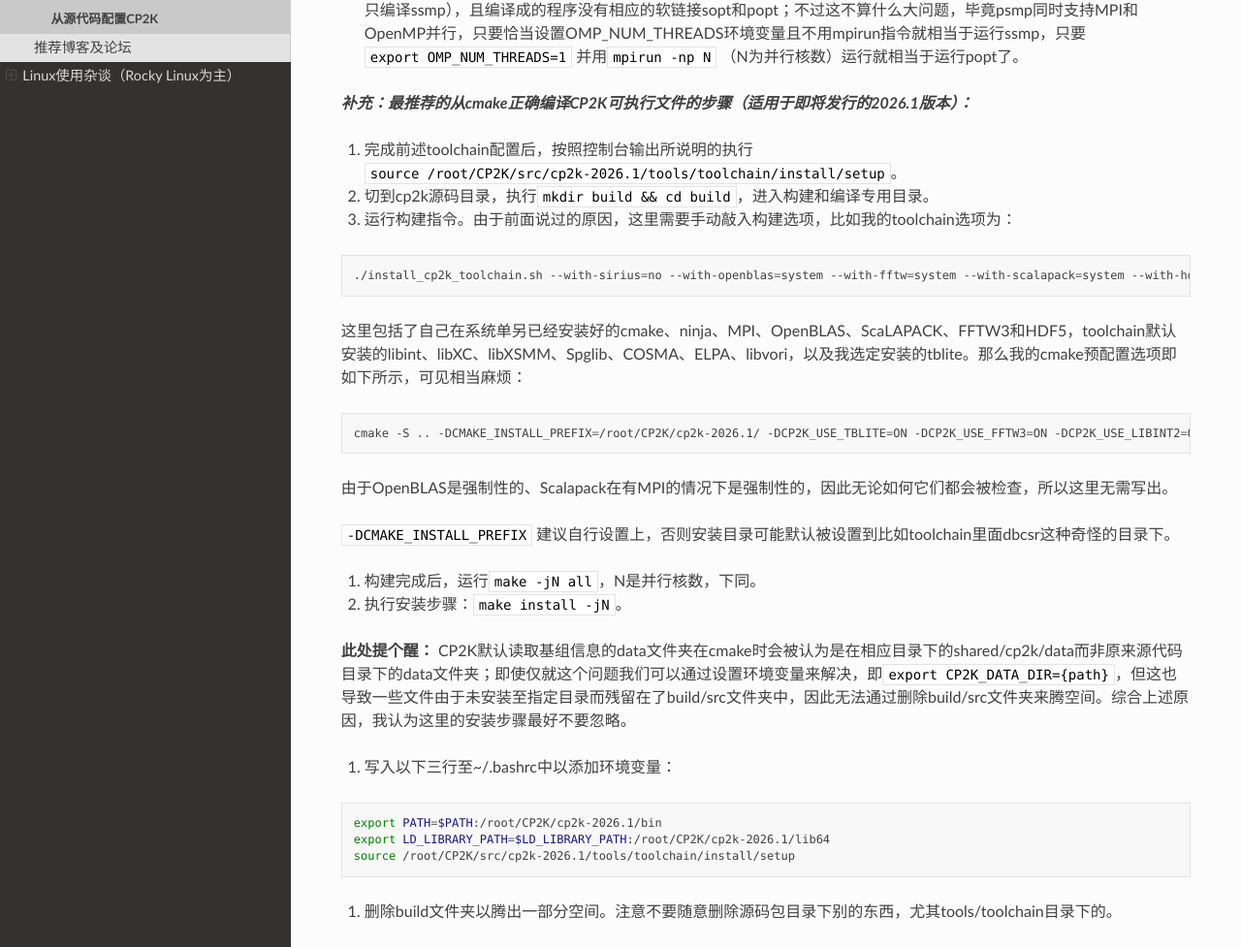
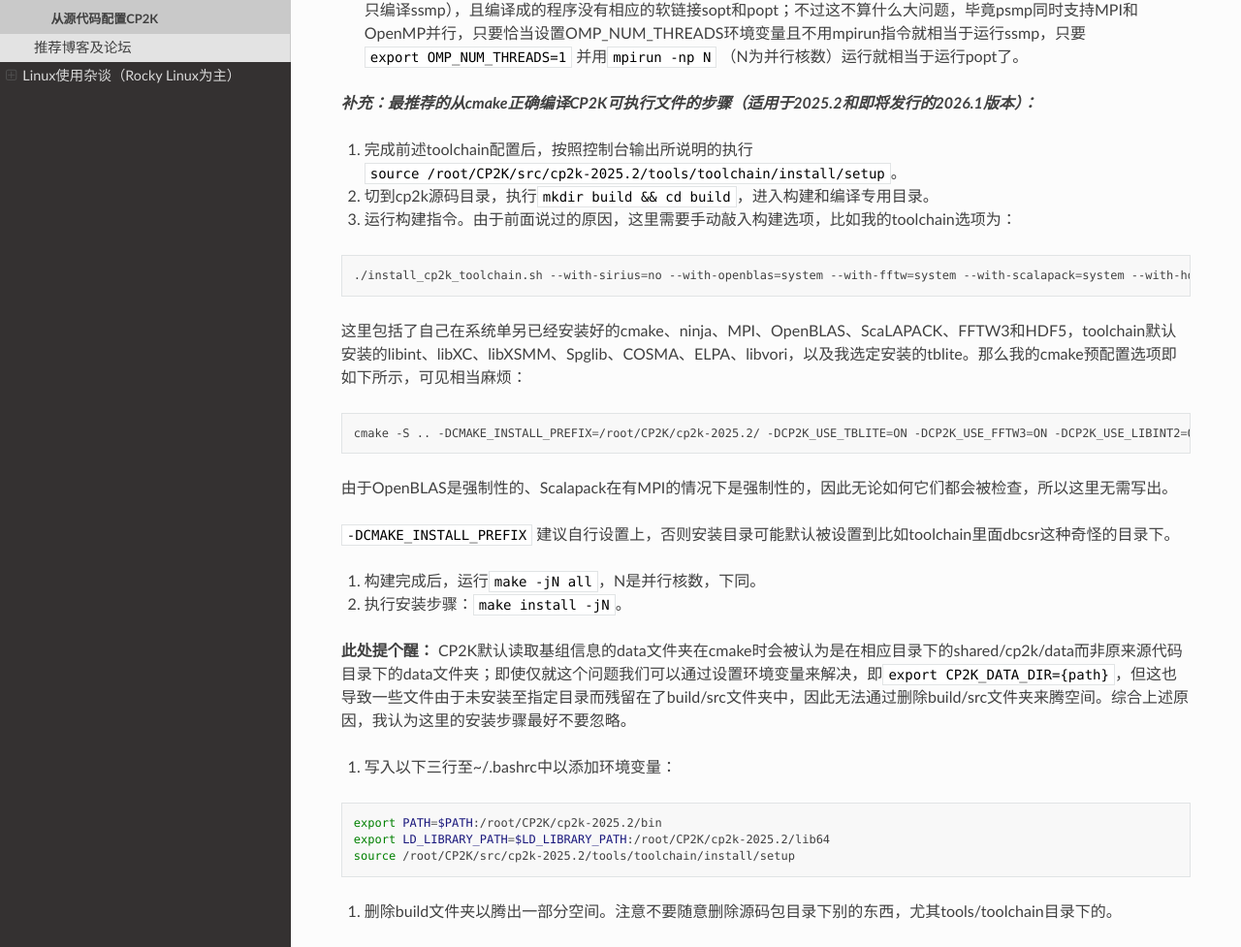
Before and after one commit to Growl1234/RTDProject, a Sphinx documentation site: the page built from source/applications/CP2K/installation.md, in a window 1280 px wide and 1400 px high, scrolled down 584 px. Shown: the part 353-1330 px from the top of the window at 97% size. Built offline with Sphinx 7.4.7 and the Read the Docs theme 3.1.0, drawn with Linux system fonts in a browser that asks for light colours.

Commit message:
Update installation.md

````diff
--- a/source/applications/CP2K/installation.md
+++ b/source/applications/CP2K/installation.md
@@ -18,9 +18,9 @@
 
 * **从版本2026.1开始，CP2K的编译将全面转为cmake，彻底放弃GNU Makefile和相应的arch文件集。** 我自己根据目前 *（2025-12-28 21:30）* 的CP2K开发版安装包尝试从cmake编译，有一个小问题，即toolchain尚未实现针对自定义的配置设计合适的cmake指令，因此只能自己根据CMakeLists.txt里面的选项逐个添加与既有toolchain配置相对应的到命令行中，比较麻烦。另外，凭说明信息建议的这一编译选项目前无法同时编译ssmp和psmp（检测出MPI就只编译psmp，否则只编译ssmp），且编译成的程序没有相应的软链接sopt和popt；不过这不算什么大问题，毕竟psmp同时支持MPI和OpenMP并行，只要恰当设置OMP_NUM_THREADS环境变量且不用mpirun指令就相当于运行ssmp，只要<code style="font-size: 14px;">export OMP_NUM_THREADS=1</code> 并用<code style="font-size: 14px;">mpirun -np N</code> （N为并行核数）运行就相当于运行popt了。
 
-***补充：最推荐的从cmake正确编译CP2K可执行文件的步骤（适用于即将发行的2026.1版本）：***
+***补充：最推荐的从cmake正确编译CP2K可执行文件的步骤（适用于2025.2和即将发行的2026.1版本）：***
 
-1. 完成前述toolchain配置后，按照控制台输出所说明的执行<code style="font-size: 14px;">source /root/CP2K/src/cp2k-2026.1/tools/toolchain/install/setup</code>。
+1. 完成前述toolchain配置后，按照控制台输出所说明的执行<code style="font-size: 14px;">source /root/CP2K/src/cp2k-2025.2/tools/toolchain/install/setup</code>。
 
 2. 切到cp2k源码目录，执行<code style="font-size: 14px;">mkdir build && cd build</code>，进入构建和编译专用目录。
 
@@ -33,7 +33,7 @@
 这里包括了自己在系统单另已经安装好的cmake、ninja、MPI、OpenBLAS、ScaLAPACK、FFTW3和HDF5，toolchain默认安装的libint、libXC、libXSMM、Spglib、COSMA、ELPA、libvori，以及我选定安装的tblite。那么我的cmake预配置选项即如下所示，可见相当麻烦：
 
 ```bash
-cmake -S .. -DCMAKE_INSTALL_PREFIX=/root/CP2K/cp2k-2026.1/ -DCP2K_USE_TBLITE=ON -DCP2K_USE_FFTW3=ON -DCP2K_USE_LIBINT2=ON -DCP2K_USE_LIBXC=ON -DCP2K_USE_MPI=ON -DCP2K_USE_SPGLIB=ON -DCP2K_USE_VORI=ON -DCP2K_USE_COSMA=ON -DCP2K_USE_ELPA=ON -DCP2K_USE_LIBXSMM=ON -DCP2K_USE_HDF5=ON
+cmake -S .. -DCMAKE_INSTALL_PREFIX=/root/CP2K/cp2k-2025.2/ -DCP2K_USE_TBLITE=ON -DCP2K_USE_FFTW3=ON -DCP2K_USE_LIBINT2=ON -DCP2K_USE_LIBXC=ON -DCP2K_USE_MPI=ON -DCP2K_USE_SPGLIB=ON -DCP2K_USE_VORI=ON -DCP2K_USE_COSMA=ON -DCP2K_USE_ELPA=ON -DCP2K_USE_LIBXSMM=ON -DCP2K_USE_HDF5=ON
 ```
 
 由于OpenBLAS是强制性的、Scalapack在有MPI的情况下是强制性的，因此无论如何它们都会被检查，所以这里无需写出。
@@ -49,9 +49,9 @@ cmake -S .. -DCMAKE_INSTALL_PREFIX=/root/CP2K/cp2k-2026.1/ -DCP2K_USE_TBLITE=ON
 6. 写入以下三行至~/.bashrc中以添加环境变量：
 
 ```bash
-export PATH=$PATH:/root/CP2K/cp2k-2026.1/bin
-export LD_LIBRARY_PATH=$LD_LIBRARY_PATH:/root/CP2K/cp2k-2026.1/lib64
-source /root/CP2K/src/cp2k-2026.1/tools/toolchain/install/setup
+export PATH=$PATH:/root/CP2K/cp2k-2025.2/bin
+export LD_LIBRARY_PATH=$LD_LIBRARY_PATH:/root/CP2K/cp2k-2025.2/lib64
+source /root/CP2K/src/cp2k-2025.2/tools/toolchain/install/setup
 ```
 
 7. 删除build文件夹以腾出一部分空间。注意不要随意删除源码包目录下别的东西，尤其tools/toolchain目录下的。
````
